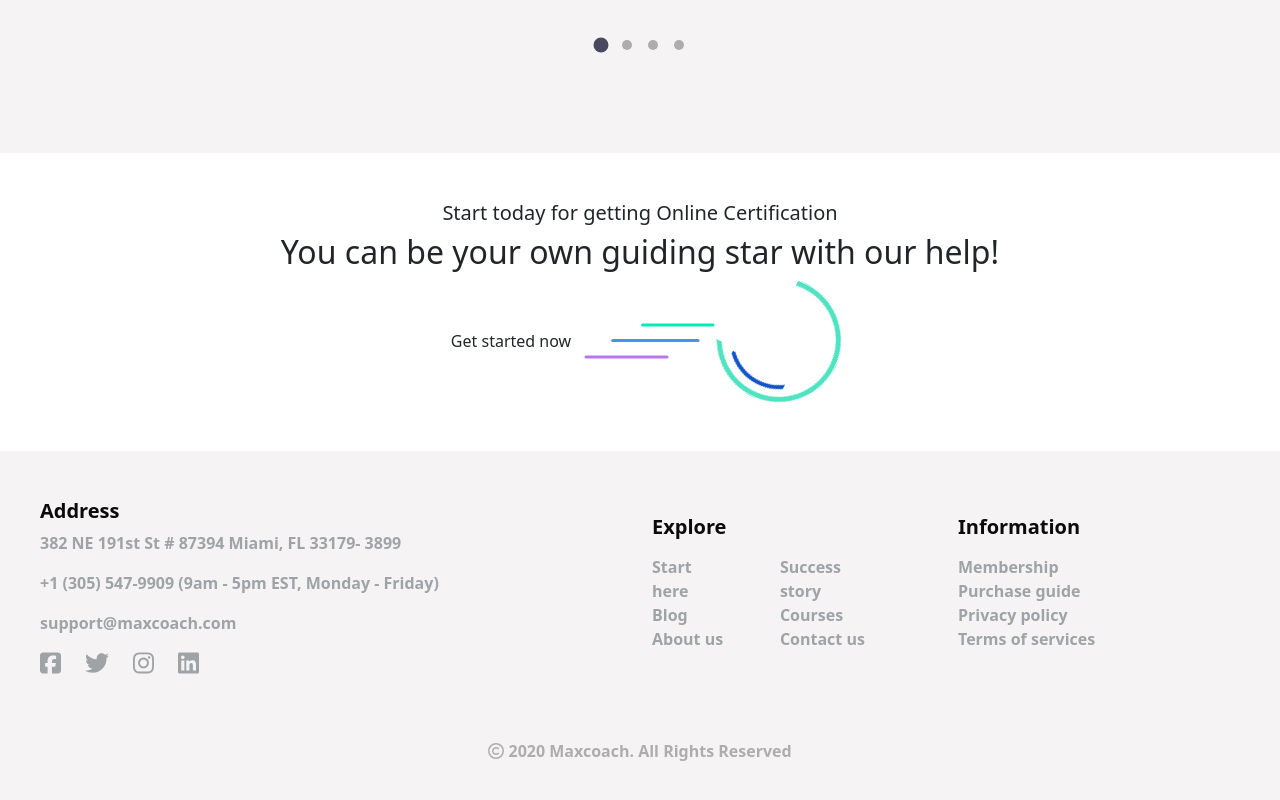
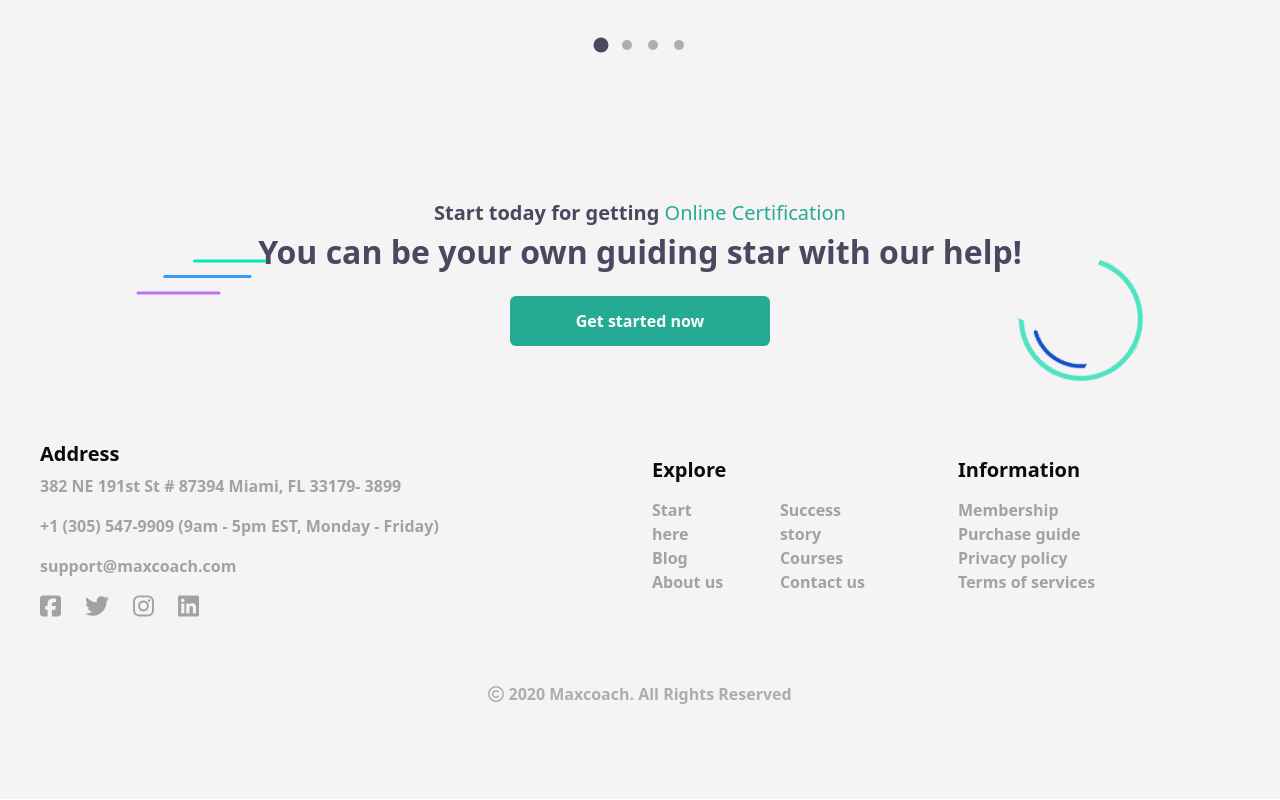
Before and after one commit to giuseppesciacca/proj-html-vuejs, a Vue app: page / in a window 1280 px wide. Shown: the part 3665-4465 px from the top of the page. Built offline with nearby package versions, Linux system fonts and the light colour scheme.

Commit message:
[add] style OurLearners

```diff
--- a/src/components/OurLerners.vue
+++ b/src/components/OurLearners.vue
@@ -83,11 +83,11 @@ export default {
     <section id="start_today" class="text-center py-5">
         <div class="my_container position-relative">
             <h5>Start today for getting <span>Online Certification</span></h5>
-            <h2>You can be your own guiding star with our help!</h2>
+            <h2 class="pb-3">You can be your own guiding star with our help!</h2>
             <button class="btn">Get started now</button>
 
-            <img src="../assets/img/maxcoach-shape-01.png" alt="">
-            <img src="../assets/img/maxcoach-shape-02.png" alt="">
+            <img class="img_line" src="../assets/img/maxcoach-shape-01.png" alt="">
+            <img class="img_circle" src="../assets/img/maxcoach-shape-02.png" alt="">
         </div>
     </section>
 </template>
@@ -146,4 +146,40 @@ export default {
         scale: 1.5;
     }
 }
+
+#start_today {
+
+    background-color: $hint_of_red;
+
+    h5,
+    h2 {
+        color: $gun_powder;
+        font-weight: bold;
+
+        span {
+            color: $jungle_green;
+            font-weight: normal;
+        }
+    }
+
+    button {
+        background-color: $jungle_green;
+        color: $white;
+        font-weight: bold;
+        width: 260px;
+        height: 50px;
+    }
+
+    .img_line {
+        position: absolute;
+        top: 40%;
+        left: 8%;
+    }
+
+    .img_circle {
+        position: absolute;
+        top: 40%;
+        right: 8%;
+    }
+}
 </style>
--- a/src/components/PageMain.vue
+++ b/src/components/PageMain.vue
@@ -3,7 +3,7 @@ import JumbotronVue from './JumbotronVue.vue';
 import FeaturedCourses from './FeaturedCourses.vue';
 import AccessTutoring from './AccessTutoring.vue';
 import EnjoyCompanionship from './EnjoyCompanionship.vue';
-import OurLerners from './OurLerners.vue';
+import OurLearners from './OurLearners.vue';
 
 export default {
     name: 'PageMain',
@@ -12,7 +12,7 @@ export default {
         FeaturedCourses,
         AccessTutoring,
         EnjoyCompanionship,
-        OurLerners,
+        OurLearners,
     }
 }
 </script>
@@ -23,7 +23,7 @@ export default {
         <FeaturedCourses />
         <AccessTutoring />
         <EnjoyCompanionship />
-        <OurLerners />
+        <OurLearners />
     </main>
 </template>
 
```
